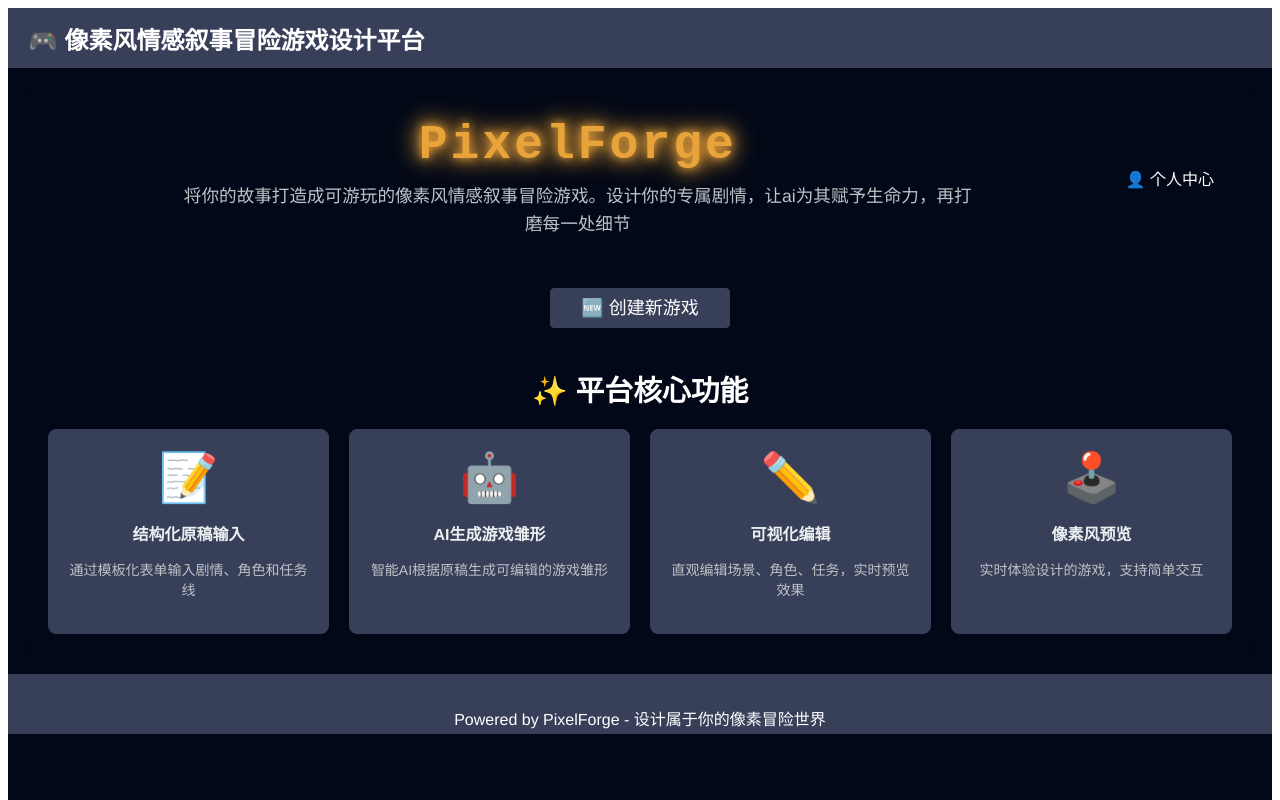
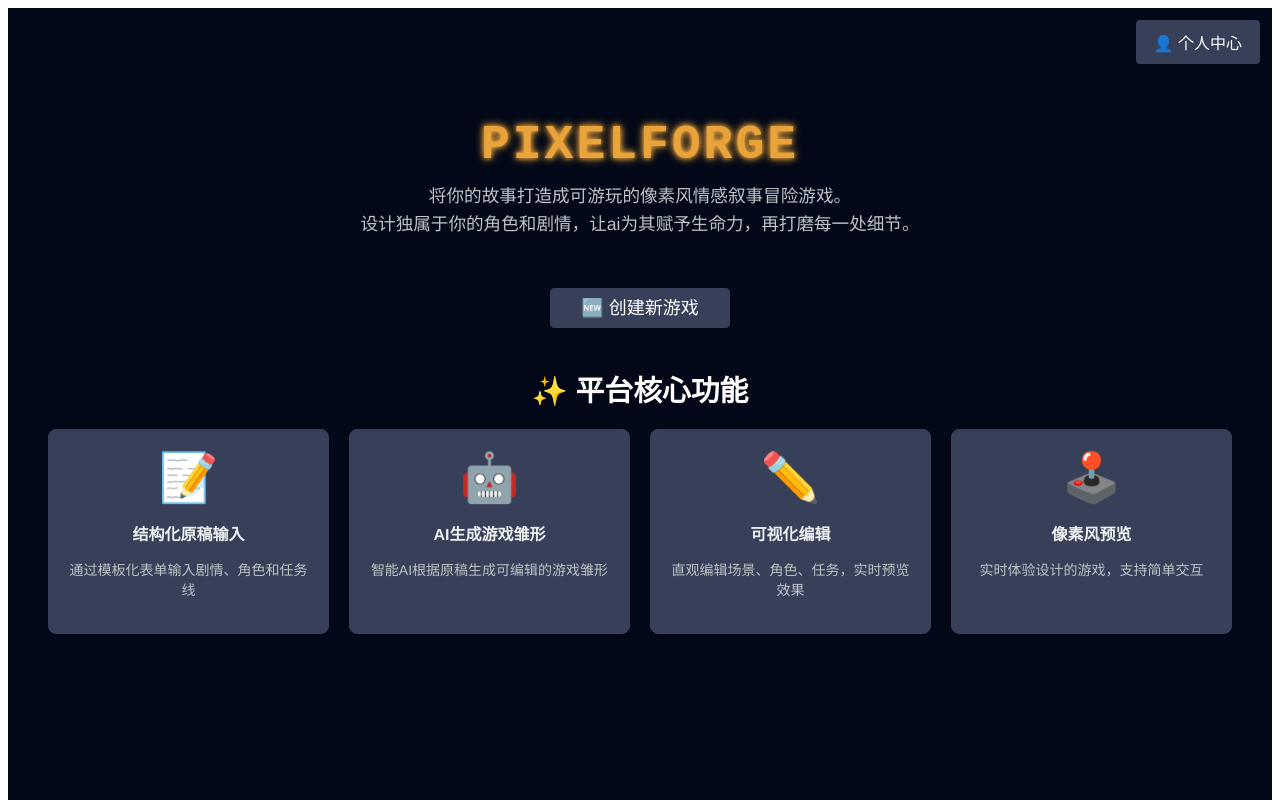
Before and after one commit to Princess-Pea/WeaveYourStory, a Vue app in the folder frontend/: page / in a window 1280 px wide. Shown: the top 800 px of the page. Built offline with nearby package versions, Linux system fonts and the light colour scheme.

Commit message:
feat: 调整首页UI - 移除标题栏，固定个人中心按钮位置，调整PixelForge字体为像素风格并减弱荧光效果，更新副标题文案

```diff
--- a/frontend/src/App.vue
+++ b/frontend/src/App.vue
@@ -3,7 +3,6 @@
     <el-container>
       <el-header>
         <div class="header-content">
-          <h1>🎮 像素风情感叙事冒险游戏设计平台</h1>
         </div>
       </el-header>
       <el-main>
@@ -33,10 +32,11 @@ export default {
 }
 
 .el-header {
-  background-color: #383F59; /* 功能块色 */
+  background-color: #020817; /* 与背景同色，使其隐形 */
   color: #fff;
   display: flex;
   align-items: center;
+  border-bottom: none; /* 移除底部边框 */
 }
 
 .header-content {
--- a/frontend/src/views/Home.vue
+++ b/frontend/src/views/Home.vue
@@ -3,7 +3,7 @@
     <div class="header-section">
       <div class="logo-section">
         <h1 class="pixel-logo">PixelForge</h1>
-        <p class="subtitle">将你的故事打造成可游玩的像素风情感叙事冒险游戏。设计你的专属剧情，让ai为其赋予生命力，再打磨每一处细节</p>
+        <p class="subtitle">将你的故事打造成可游玩的像素风情感叙事冒险游戏。<br/>设计独属于你的角色和剧情，让ai为其赋予生命力，再打磨每一处细节。</p>
       </div>
       <div class="header-right">
         <router-link to="/profile" class="profile-link">👤 个人中心</router-link>
@@ -65,14 +65,19 @@ const navigateTo = (path) => {
   background-color: #020817; /* 新的深蓝灰色背景 */
   border-radius: 10px;
   color: #ecf0f1; /* 浅灰色文字 */
+  min-height: 100vh;
 }
 
 .header-section {
   display: flex;
   justify-content: space-between;
-  align-items: center;
+  align-items: flex-start;
   margin-bottom: 30px;
   padding: 10px 0;
+  position: sticky;
+  top: 20px;
+  z-index: 100;
+  background-color: #020817; /* 背景色与页面一致 */
 }
 
 .logo-section {
@@ -84,10 +89,12 @@ const navigateTo = (path) => {
   font-size: 3rem;
   font-weight: bold;
   color: #E9A33B; /* 高亮色 */
-  text-shadow: 0 0 10px #E9A33B, 0 0 20px #E9A33B, 0 0 30px #E9A33B; /* 荧光效果 */
+  text-shadow: 0 0 5px #E9A33B, 0 0 10px #E9A33B; /* 减弱的荧光效果 */
   margin: 0 0 10px 0;
   letter-spacing: 3px;
-  font-family: 'Courier New', monospace;
+  font-family: 'Courier New', 'monospace', sans-serif; /* 像素风字体 */
+  font-variant: small-caps; /* 小型大写字母效果 */
+  text-transform: uppercase; /* 全部大写 */
 }
 
 .subtitle {
@@ -96,12 +103,17 @@ const navigateTo = (path) => {
   max-width: 800px;
   margin: 0 auto;
   line-height: 1.6;
+  text-align: center;
 }
 
 .header-right {
   display: flex;
   align-items: center;
   gap: 20px;
+  position: fixed; /* 固定定位，不随滚动变化 */
+  right: 20px;
+  top: 20px;
+  z-index: 1000;
 }
 
 .profile-link {
@@ -111,10 +123,12 @@ const navigateTo = (path) => {
   border-radius: 4px;
   transition: all 0.3s;
   border: 2px solid transparent;
+  background-color: #383F59; /* 功能块色背景 */
 }
 
 .profile-link:hover {
-  background-color: #383F59; /* 功能块色 */
+  background-color: #E9A33B; /* 悬停高亮色 */
+  color: black;
   text-decoration: underline;
   border: 2px solid #E9A33B; /* 悬停高亮色 */
   box-shadow: 0 0 10px #E9A33B; /* 氛围荧光效果 */
```
